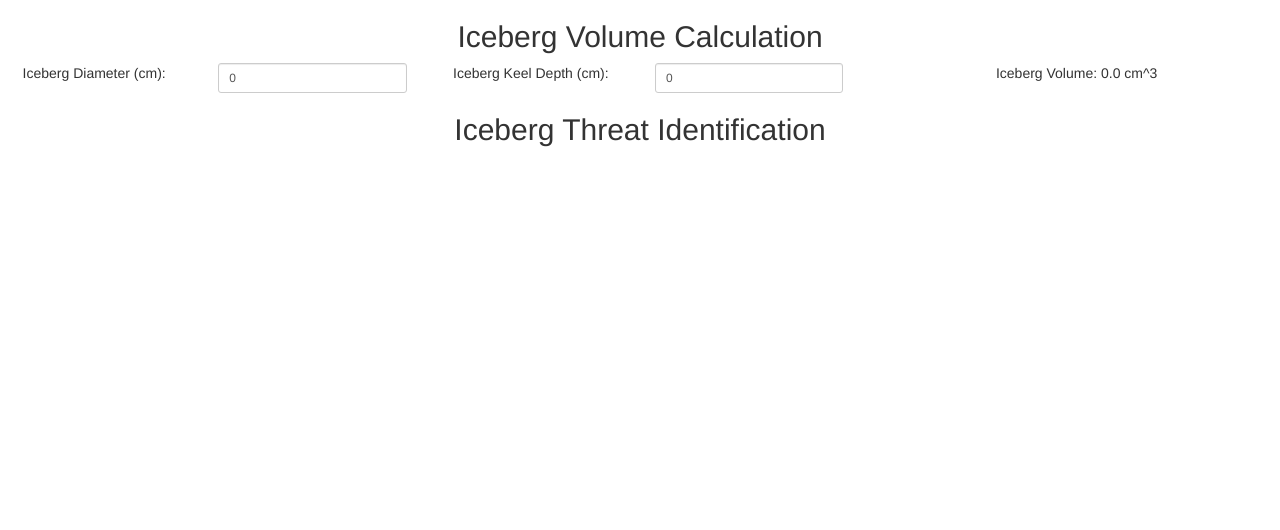
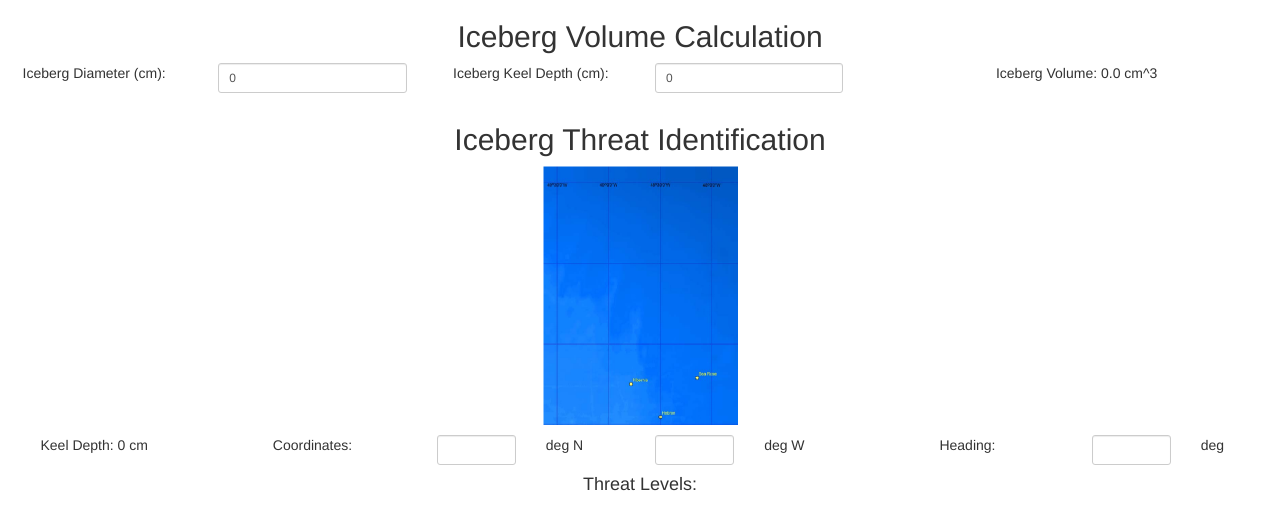
Before and after one commit to uwrov/2014-2015, a plain HTML site: page Driver Apps/Iceberg Threat Detection/index.html in a window 1280 px wide. Drawn offline with nearby package versions, Linux system fonts and the light colour scheme.

Commit message:
Added shell of threat detection

```diff
--- a/Driver Apps/Iceberg Threat Detection/index.html
+++ b/Driver Apps/Iceberg Threat Detection/index.html
@@ -28,8 +28,45 @@
 			Iceberg Volume: {{vol()}} cm^3
 		</div>
 	</div>
+	<p></p>
 	<div class="row">
 		<h2>Iceberg Threat Identification</h2>
 	</div>
+	<div class="row">
+		<img src="Images/Map.png" style="width:195px;height:259px">
+	</div>
+	<p></p>
+	<div class="row">
+		<div class="col-xs-2">
+			Keel Depth: {{dep}} cm
+		</div>
+		<div class="col-xs-2">
+			Coordinates:
+		</div>
+		<div class="col-xs-1">
+			<input type="text" class="form-control input-sm" ng-model="lat">
+		</div>
+		<div class="col-xs-1">
+			deg N
+		</div>
+		<div class="col-xs-1">
+			<input type="text" class="form-control input-sm" ng-model="long">
+		</div>
+		<div class="col-xs-1">
+			deg W
+		</div>
+		<div class="col-xs-2">
+			Heading:
+		</div>
+		<div class="col-xs-1">
+			<input type="text" class="form-control input-sm" ng-model="head">
+		</div>
+		<div class="col-xs-1">
+			deg
+		</div>
+	</div>
+	<div class="row">
+		<h4>Threat Levels:</h4>
+	</div>
 </body>
 </html>
--- a/Driver Apps/Iceberg Threat Detection/styles.css
+++ b/Driver Apps/Iceberg Threat Detection/styles.css
@@ -1,3 +1,6 @@
 body {
 	text-align: center;
 }
+.col-xs-1 {
+	text-align: left;
+}
```
